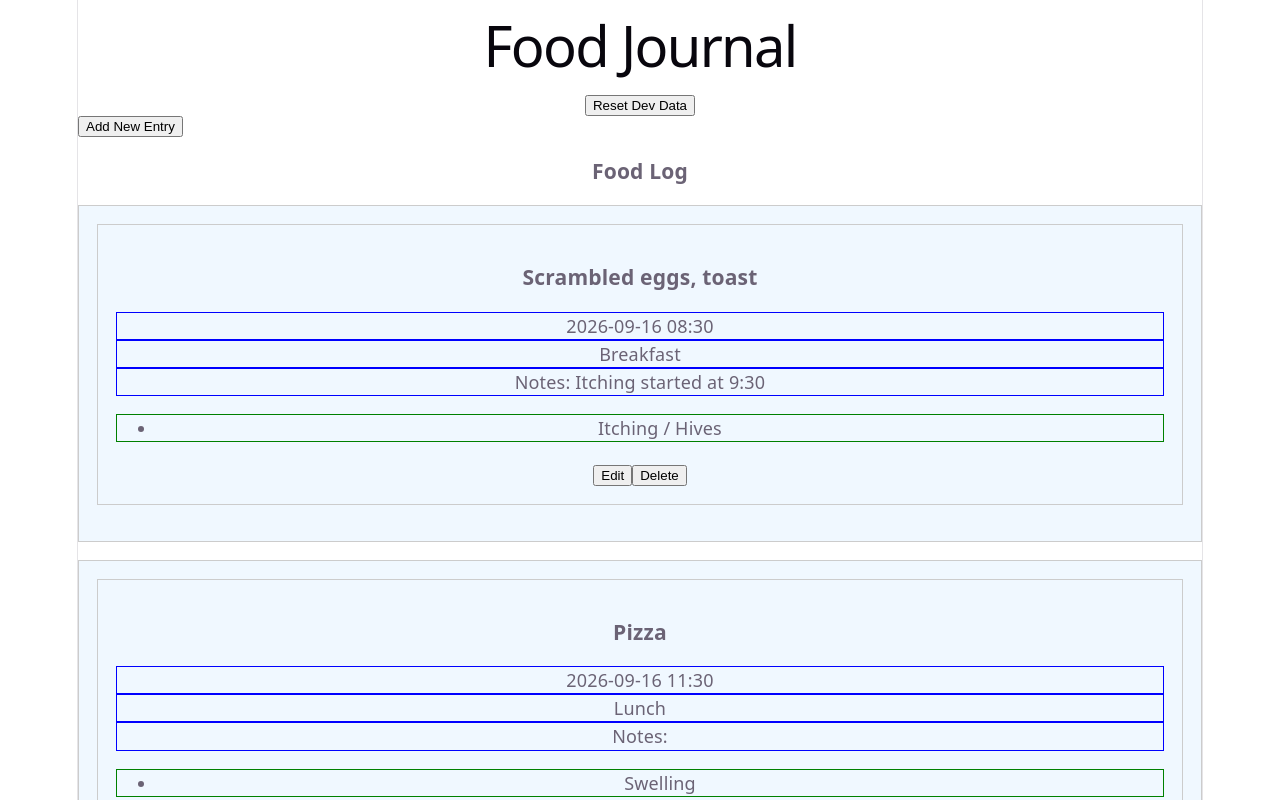
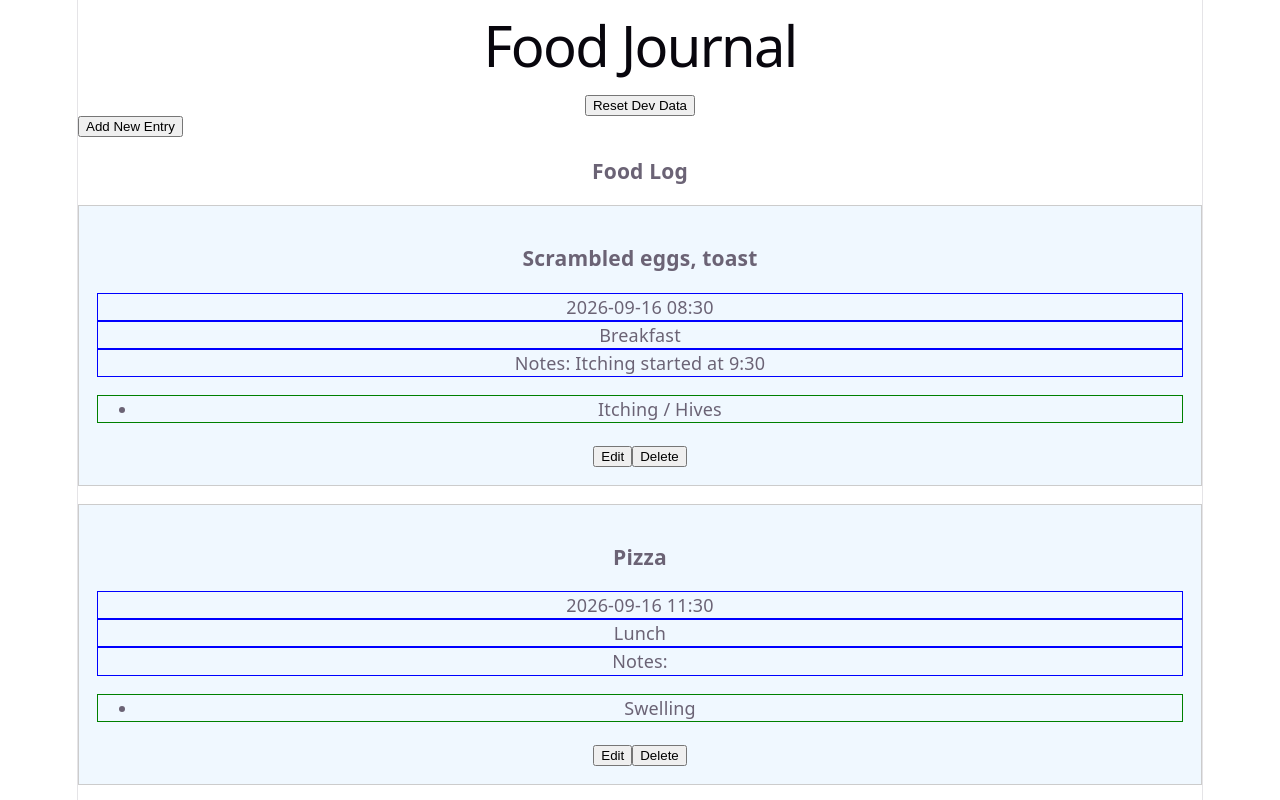
Before and after one commit to lcoombs99/collection-manager-project, a React (Vite) app: page / in a window 1280 px wide. Shown: the top 800 px of the page. Built offline with nearby package versions, Linux system fonts and the light colour scheme.

Commit message:
refactor complete

```diff
--- /dev/null
+++ b/src/components/EntryCard.jsx
@@ -0,0 +1,37 @@
+import EntryDisplay from './EntryDisplay.jsx';
+import { useState } from 'react';
+import EntryEdit from './EntryEdit.jsx';
+
+function EntryCard({entryData, onDeleteMeal, handleUpdateMeal}) {
+  const [isEditing, setIsEditing] = useState(false);
+
+  const toggleFormState = () => {
+    setIsEditing((prevState) => !prevState);
+  };
+
+  const handleEditClick = () => {
+    setIsEditing((prevState) => !prevState);
+  };
+
+  const handleDeleteClick = () => {
+    // TODO: Display modal rather than alert with option to confirm
+    alert('This item will be deleted.');
+    onDeleteMeal(entryData.id);
+  };
+
+  return (
+    <div className="card" key={entryData.id}>
+      <h3>{entryData.food}</h3>
+      {
+        isEditing ? <EntryEdit onCloseEdit={toggleFormState} handleUpdateMeal={handleUpdateMeal} entryData={entryData}/> :
+          <EntryDisplay
+            entryData={entryData}
+            onEditEntryClick={toggleFormState}
+            onDeleteEntryClick={handleDeleteClick}
+          />
+      }
+    </div>
+  );
+}
+
+export default EntryCard;
--- /dev/null
+++ b/src/components/EntryDisplay.jsx
@@ -0,0 +1,22 @@
+function EntryDisplay({entryData, onEditEntryClick, onDeleteEntryClick}) {
+// props: entryData, onEditEntryClick, onDeleteEntryClick
+
+  return (
+    <div>
+      <div className="entry">{entryData.date} {entryData.time}</div>
+      <div className="entry">{entryData.meal}</div>
+      <div className="entry">Notes: {entryData.notes ?? null}</div>
+      <ul className="list">
+        {
+          entryData.reactions.map((item, index) => (
+            <li key={index}>{item}</li>
+          ))
+        }
+      </ul>
+      <button className="button" onClick={onEditEntryClick}>Edit</button>
+      <button className="button" onClick={onDeleteEntryClick}>Delete</button>
+    </div>
+  );
+}
+
+export default EntryDisplay;
--- a/src/components/EntryEdit.jsx
+++ b/src/components/EntryEdit.jsx
@@ -1,6 +1,8 @@
-function EntryEdit(props) {
+import FoodForm from './FoodForm.jsx';
+
+function EntryEdit({entryData, handleUpdateMeal, onCloseEdit}) {
   return (
-    <div></div>
+    <FoodForm onCloseEdit={onCloseEdit} handleUpdateMeal={handleUpdateMeal} entryData={entryData}/>
   );
 }
 
--- a/src/components/EntryList.jsx
+++ b/src/components/EntryList.jsx
@@ -1,4 +1,4 @@
-import FoodEntry from './FoodEntry.jsx';
+import EntryCard from './EntryCard.jsx';
 
 function EntryList({entries, onDeleteMeal, handleUpdateMeal}) {
   //props: entries, onDeleteMeal, handleUpdateMeal
@@ -8,7 +8,7 @@ function EntryList({entries, onDeleteMeal, handleUpdateMeal}) {
       <h3>Food Log</h3>
 
       {entries.map((entry) =>
-        <FoodEntry entryData={entry} key={entry.id} onDeleteMeal={onDeleteMeal} handleUpdateMeal={handleUpdateMeal}/>
+        <EntryCard entryData={entry} key={entry.id} onDeleteMeal={onDeleteMeal} handleUpdateMeal={handleUpdateMeal}/>
       )}
     </div>
   );
--- a/src/components/FoodEntry.jsx
+++ /dev/null
@@ -1,35 +0,0 @@
-import FoodEntryDisplay from './FoodEntryDisplay.jsx';
-import { useState } from 'react';
-
-function FoodEntry({entryData, onDeleteMeal, handleUpdateMeal}) {
-  const [isEditing, setIsEditing] = useState(false);
-
-  const handleEditClick = () => {
-    setIsEditing((prevState) => !prevState);
-  };
-
-  const handleDeleteClick = () => {
-    // TODO: Display modal rather than alert with option to confirm
-    alert("This item will be deleted.");
-    onDeleteMeal(entryData.id);
-  };
-
-  const handleClose = () => {
-    setIsEditing((prevState) => !prevState);
-  };
-
-  return (
-    <div className="card" key={entryData.id}>
-      <FoodEntryDisplay
-        entryData={entryData}
-        onEditEntryClick={handleEditClick}
-        onDeleteEntryClick={handleDeleteClick}
-        onCloseEdit={handleClose}
-        isEditing={isEditing}
-        handleUpdateMeal={handleUpdateMeal}
-      />
-    </div>
-  );
-}
-
-export default FoodEntry;
--- a/src/components/FoodEntryDisplay.jsx
+++ /dev/null
@@ -1,31 +0,0 @@
-import FoodForm from './FoodForm.jsx';
-
-function FoodEntryDisplay({entryData, onEditEntryClick, onDeleteEntryClick, onCloseEdit, isEditing, handleUpdateMeal}) {
-
-  return (
-    <div className="card">
-      {/*<h3>{entryData.food ?? null}</h3>*/}
-      <h3>{entryData.food}</h3>
-      {isEditing ?
-        // <NewFoodForm onCloseEdit={onCloseEdit} handleUpdateMeal={handleUpdateMeal} entryData={entryData}/> :
-        <FoodForm onCloseEdit={onCloseEdit} handleUpdateMeal={handleUpdateMeal} entryData={entryData}/> :
-        <div>
-          <div className="entry">{entryData.date} {entryData.time}</div>
-          <div className="entry">{entryData.meal}</div>
-          <div className="entry">Notes: {entryData.notes ?? null}</div>
-          <ul className="list">
-            {
-              entryData.reactions.map((item, index) => (
-                <li key={index}>{item}</li>
-              ))
-            }
-          </ul>
-          <button className="button" onClick={onEditEntryClick}>Edit</button>
-          <button className="button" onClick={onDeleteEntryClick}>Delete</button>
-        </div>
-      }
-    </div>
-  );
-}
-
-export default FoodEntryDisplay;
```
Also changed, not shown: src/App.jsx (+4 -8 lines), src/components/FoodEntryCreate.jsx (deleted, +0 -12 lines).
